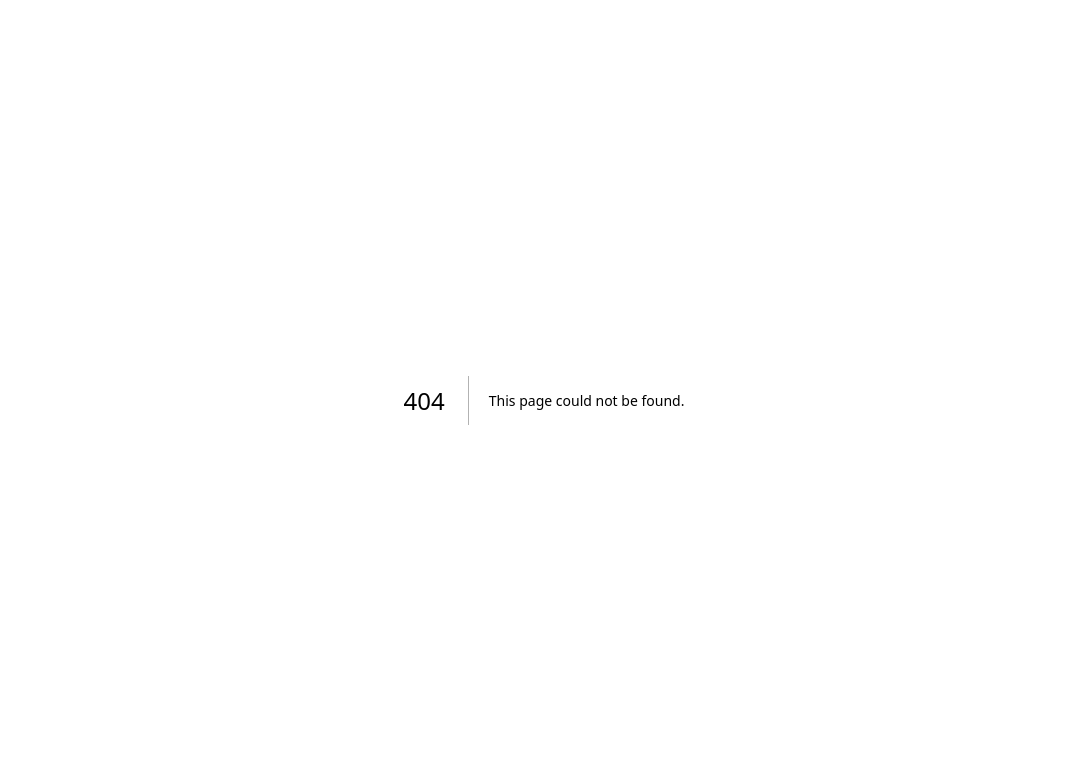
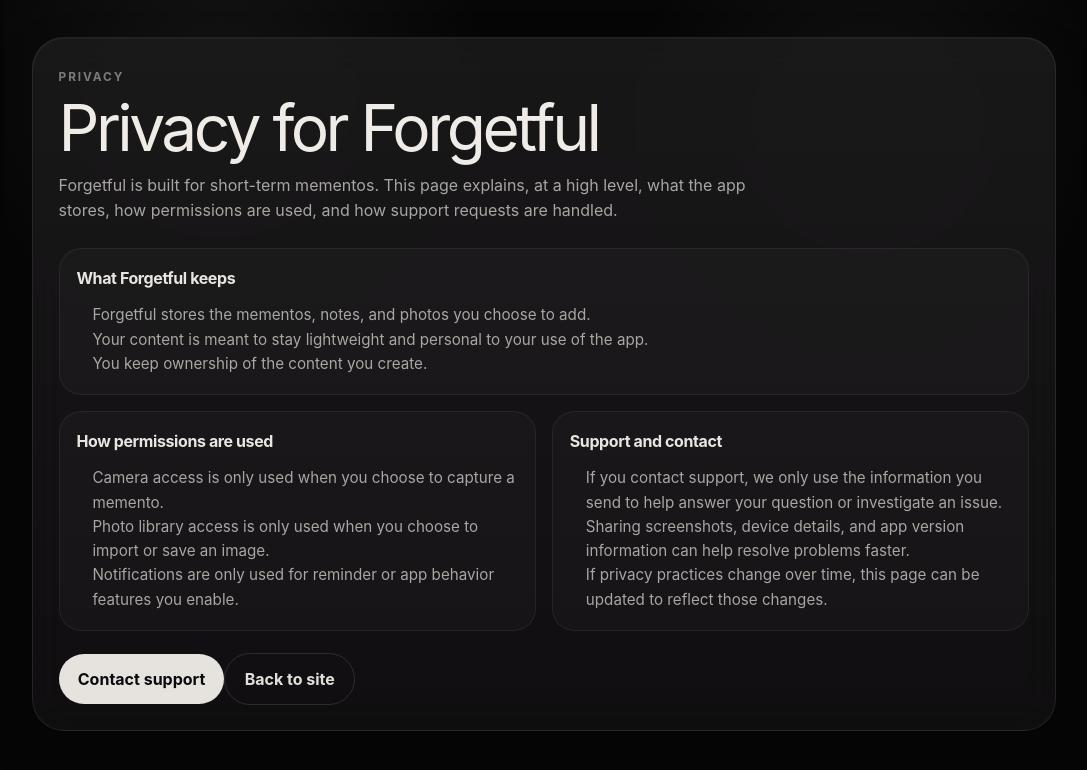
Before and after one commit to wumby/Forgetful-Web, a Next.js app: page /privacy in a window 1280 px wide. Before the commit this address had no page. Shown: the top 770 px of the page, without its empty margins (96-1183 px from the left). Built offline with nearby package versions, Linux system fonts and the light colour scheme.

Commit message:
add privacy

```diff
--- a/app/globals.css
+++ b/app/globals.css
@@ -1169,6 +1169,12 @@
   font-weight: 650;
 }
 
+.support-button-secondary {
+  background: transparent;
+  color: rgba(244, 241, 236, 0.92);
+  border: 1px solid rgba(255, 255, 255, 0.12);
+}
+
 @media (max-width: 639px) {
   .hero-shell {
     align-items: stretch;
@@ -1313,6 +1319,11 @@
 
   .info-card.is-terms .info-list-item::before {
     top: 0.5rem;
+  }
+
+  .info-section-contact {
+    margin-top: 1.35rem;
+    padding-bottom: max(1rem, env(safe-area-inset-bottom));
   }
 }
 
--- /dev/null
+++ b/app/privacy/page.tsx
@@ -0,0 +1,86 @@
+import type { Metadata } from "next";
+import Link from "next/link";
+import { siteConfig } from "@/lib/site";
+
+export const metadata: Metadata = {
+  title: "Privacy | Forgetful",
+  description:
+    "Privacy information for Forgetful, including how app content, permissions, and support requests are handled.",
+  alternates: {
+    canonical: "/privacy",
+  },
+  openGraph: {
+    title: "Forgetful Privacy",
+    description:
+      "Learn how Forgetful handles your photos, notes, permissions, and support requests.",
+    url: `${siteConfig.siteUrl}/privacy`,
+  },
+};
+
+const privacyBlocks = [
+  {
+    title: "What Forgetful keeps",
+    items: [
+      "Forgetful stores the mementos, notes, and photos you choose to add.",
+      "Your content is meant to stay lightweight and personal to your use of the app.",
+      "You keep ownership of the content you create.",
+    ],
+  },
+  {
+    title: "How permissions are used",
+    items: [
+      "Camera access is only used when you choose to capture a memento.",
+      "Photo library access is only used when you choose to import or save an image.",
+      "Notifications are only used for reminder or app behavior features you enable.",
+    ],
+  },
+  {
+    title: "Support and contact",
+    items: [
+      "If you contact support, we only use the information you send to help answer your question or investigate an issue.",
+      "Sharing screenshots, device details, and app version information can help resolve problems faster.",
+      "If privacy practices change over time, this page can be updated to reflect those changes.",
+    ],
+  },
+];
+
+export default function PrivacyPage() {
+  return (
+    <main className="support-page">
+      <section className="support-shell">
+        <span className="support-eyebrow">Privacy</span>
+        <h1 className="support-title">Privacy for Forgetful</h1>
+        <p className="support-intro">
+          Forgetful is built for short-term mementos. This page explains, at a
+          high level, what the app stores, how permissions are used, and how
+          support requests are handled.
+        </p>
+
+        <div className="support-grid">
+          {privacyBlocks.map((block) => (
+            <article key={block.title} className="support-card">
+              <h2 className="support-card-title">{block.title}</h2>
+              <ul className="support-list">
+                {block.items.map((item) => (
+                  <li key={item}>{item}</li>
+                ))}
+              </ul>
+            </article>
+          ))}
+        </div>
+
+        <div className="support-actions">
+          <a
+            href={`mailto:${siteConfig.supportEmail}`}
+            className="support-button"
+          >
+            Contact support
+          </a>
+          <Link href="/" className="support-button support-button-secondary">
+            Back to site
+          </Link>
+        </div>
+      </section>
+    </main>
+  );
+}
--- a/components/InfoSection.tsx
+++ b/components/InfoSection.tsx
@@ -72,7 +72,7 @@
             Everything you need, kept simple.
           </h2>
           <p className="info-intro">
-            Privacy, support, and terms — all in one place.
+            Privacy, support, and terms for using Forgetful.
           </p>
         </motion.div>
 
@@ -106,6 +106,9 @@
           <Link href="/support" className="info-contact-link">
             Visit support page
           </Link>
+          <Link href="/privacy" className="info-contact-link">
+            Read privacy page
+          </Link>
         </motion.div>
       </motion.div>
     </section>
```
